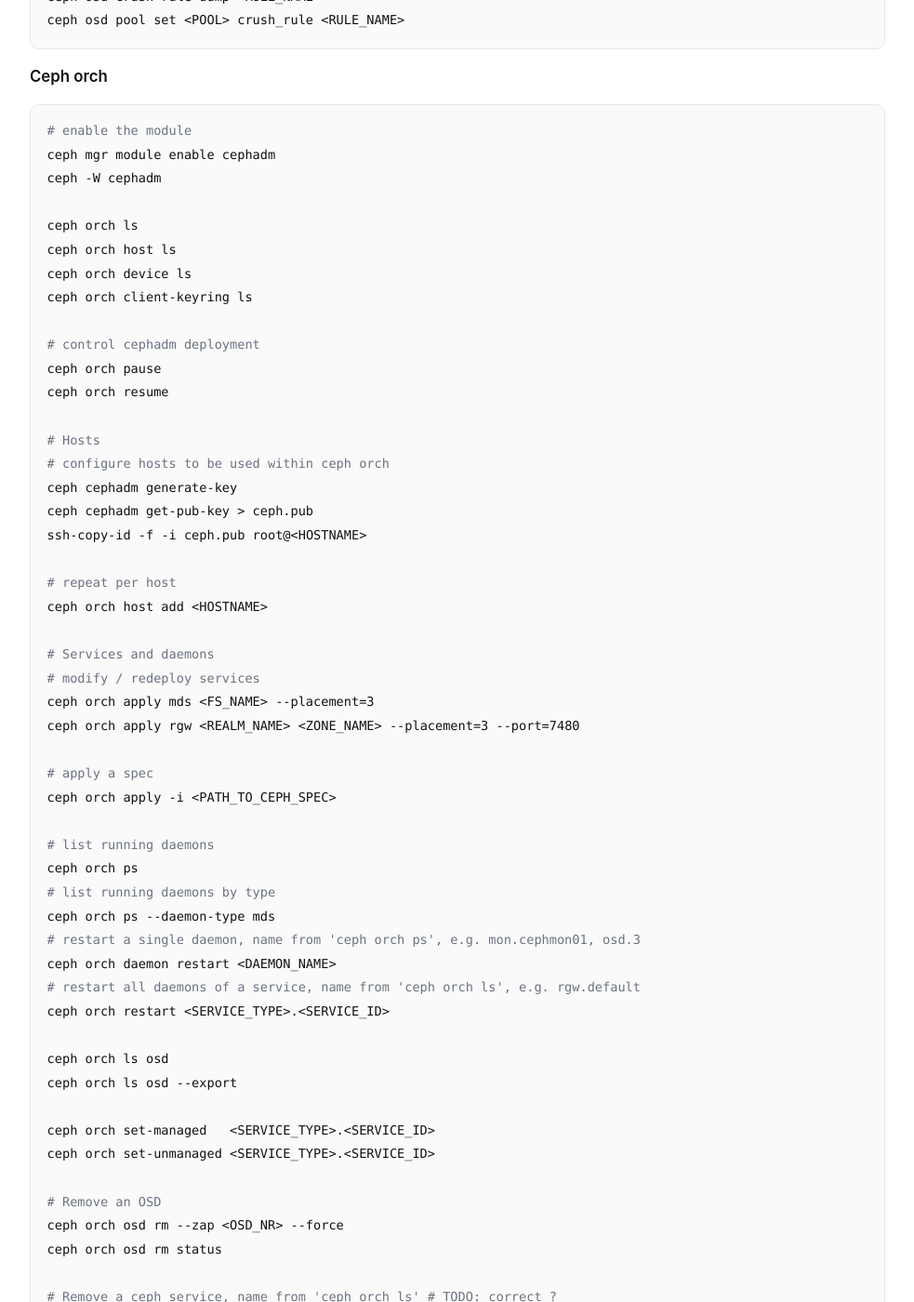
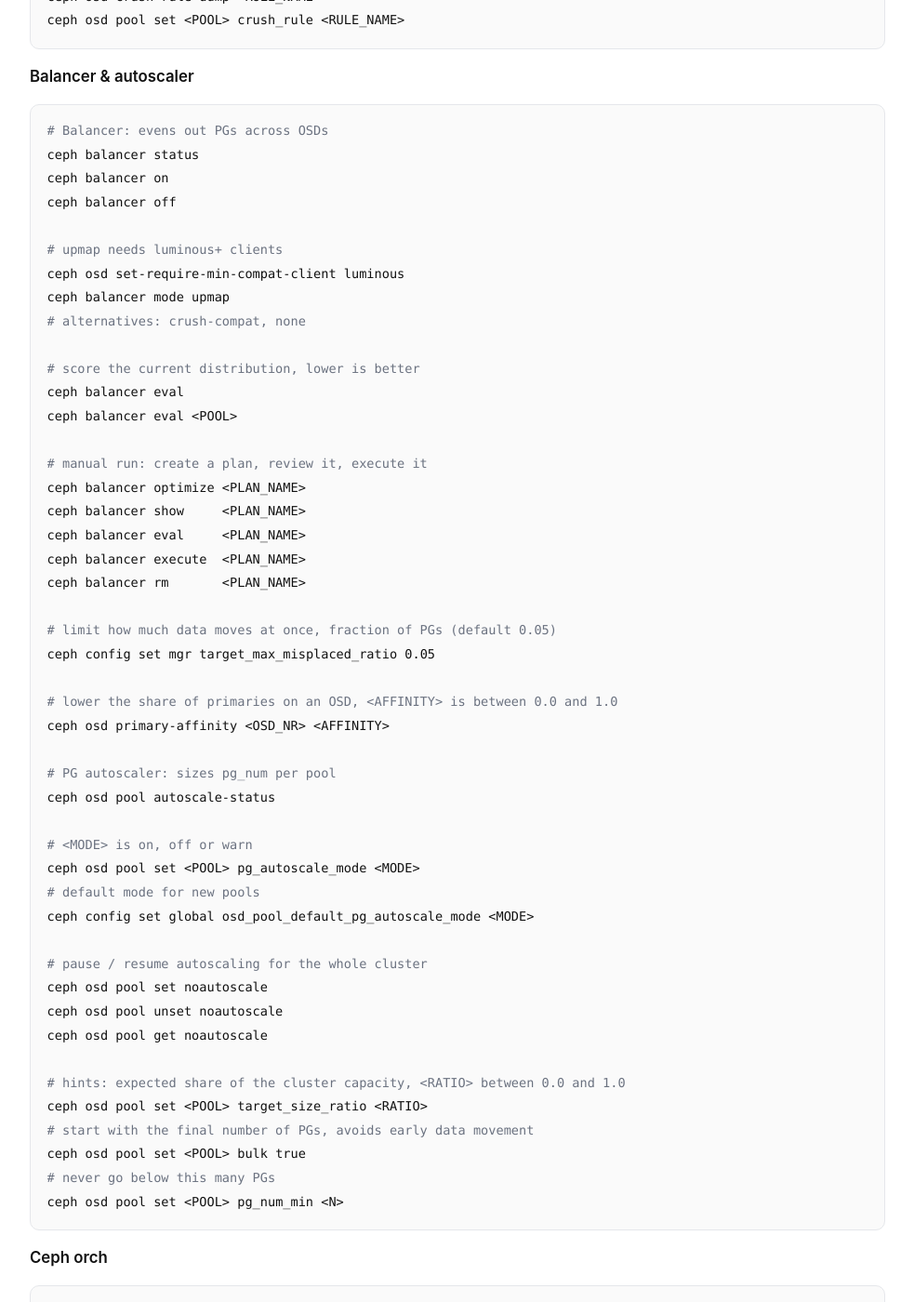
Before and after one commit to codecap/infraguide, a Jekyll site: the page built from cheat-sheets/ceph/index.md, in a window 1280 px wide and 1400 px high, scrolled down 6520 px. Shown: the whole window at 93% size, without its empty margins (148-1131 px from the left). Built offline with Jekyll 4.4.1, drawn with Linux system fonts in a browser that asks for light colours; comment, search, counter and statistics services are not loaded.

Commit message:
upd: ceph cheat sheet add balancer and autoscaler section
Co-Authored-By: Claude Sonnet 5.5 <noreply@anthropic.com>

````diff
--- a/cheat-sheets/ceph/index.md
+++ b/cheat-sheets/ceph/index.md
@@ -260,6 +260,56 @@ ceph osd crush rule create-replicated <RULE_NAME> default rack
 ceph osd crush rule ls
 ceph osd crush rule dump <RULE_NAME>
 ceph osd pool set <POOL> crush_rule <RULE_NAME>
+```
+
+## Balancer & autoscaler
+```bash
+# Balancer: evens out PGs across OSDs
+ceph balancer status
+ceph balancer on
+ceph balancer off
+
+# upmap needs luminous+ clients
+ceph osd set-require-min-compat-client luminous
+ceph balancer mode upmap
+# alternatives: crush-compat, none
+
+# score the current distribution, lower is better
+ceph balancer eval
+ceph balancer eval <POOL>
+
+# manual run: create a plan, review it, execute it
+ceph balancer optimize <PLAN_NAME>
+ceph balancer show     <PLAN_NAME>
+ceph balancer eval     <PLAN_NAME>
+ceph balancer execute  <PLAN_NAME>
+ceph balancer rm       <PLAN_NAME>
+
+# limit how much data moves at once, fraction of PGs (default 0.05)
+ceph config set mgr target_max_misplaced_ratio 0.05
+
+# lower the share of primaries on an OSD, <AFFINITY> is between 0.0 and 1.0
+ceph osd primary-affinity <OSD_NR> <AFFINITY>
+
+# PG autoscaler: sizes pg_num per pool
+ceph osd pool autoscale-status
+
+# <MODE> is on, off or warn
+ceph osd pool set <POOL> pg_autoscale_mode <MODE>
+# default mode for new pools
+ceph config set global osd_pool_default_pg_autoscale_mode <MODE>
+
+# pause / resume autoscaling for the whole cluster
+ceph osd pool set noautoscale
+ceph osd pool unset noautoscale
+ceph osd pool get noautoscale
+
+# hints: expected share of the cluster capacity, <RATIO> between 0.0 and 1.0
+ceph osd pool set <POOL> target_size_ratio <RATIO>
+# start with the final number of PGs, avoids early data movement
+ceph osd pool set <POOL> bulk true
+# never go below this many PGs
+ceph osd pool set <POOL> pg_num_min <N>
 ```
 
 ## Ceph orch
````
